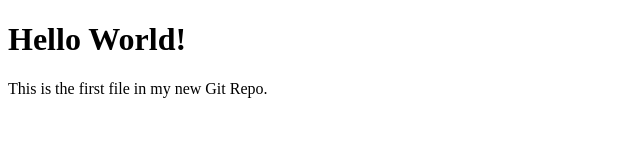
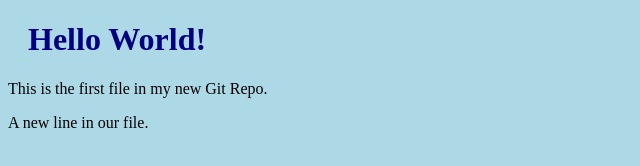
Before and after one commit to Matth-py/hello-world, a plain HTML site: page index.html in a window 1280 px wide. Shown: the whole page, without its empty margins (0-640 px from the left). Drawn offline with Linux system fonts and the light colour scheme.

Commit message:
updated index.html with a new line

```diff
--- a/bluestyle.css
+++ b/bluestyle.css
@@ -0,0 +1,7 @@
+body {
+    background-color: lightblue;
+}
+h1 {
+    color: navy;
+    margin-left: 20px;
+}
--- a/index.html
+++ b/index.html
@@ -2,10 +2,12 @@
 <html>
 <head>
 <title>Hello World!</title>
+<link rel="stylesheet" href="bluestyle.css">
 </head>
 <body>
 
 <h1>Hello World!</h1>
 <p>This is the first file in my new Git Repo.</p>
+<p>A new line in our file.</p>
 </body>
 </html>
```
Also changed, not shown: 1 other file.
